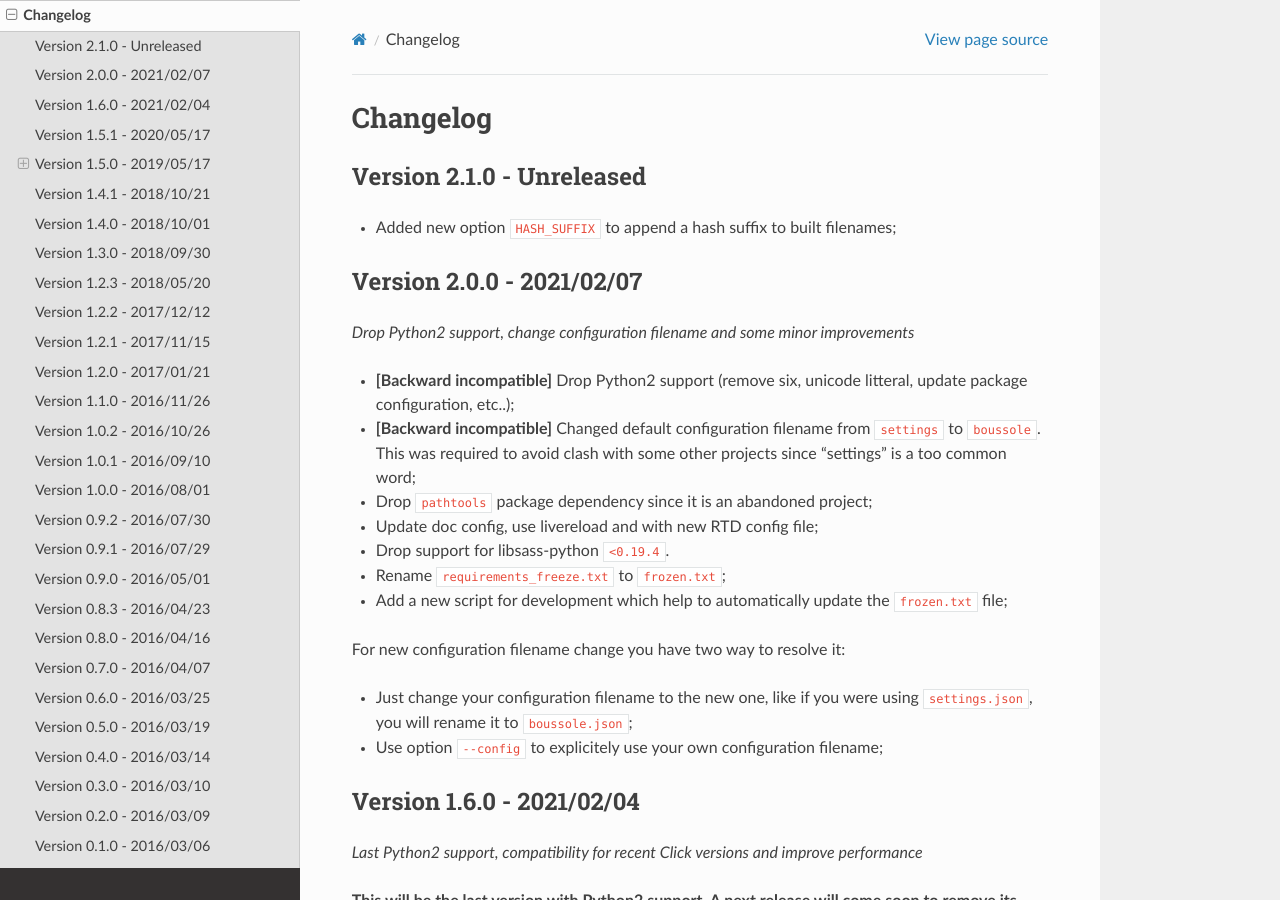
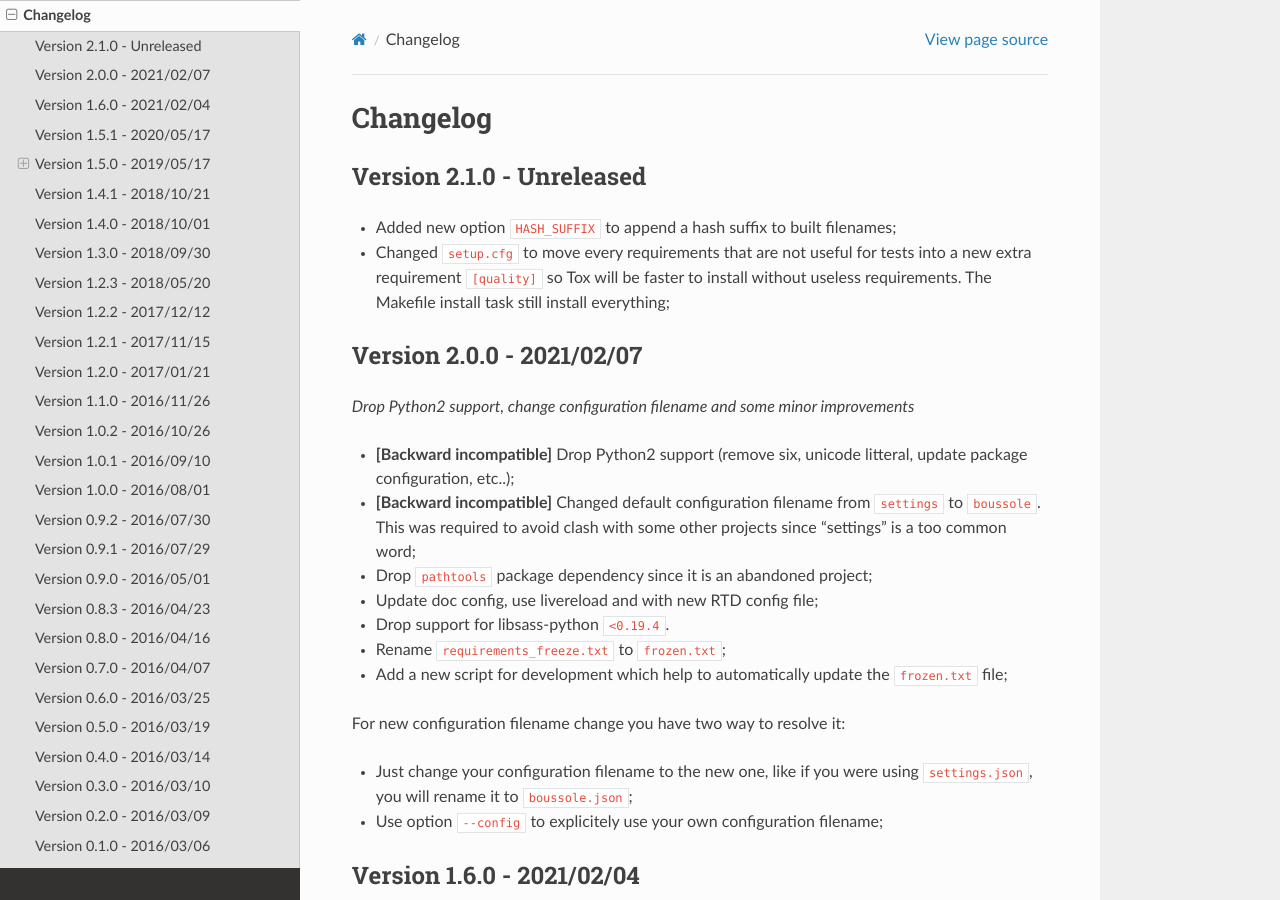
Before and after one commit to sveetch/boussole, a Sphinx documentation site: the page built from docs/changelog.rst, in a window 1280 px wide and 900 px high. Built offline with Sphinx 7.4.7 and the Read the Docs theme 2.0.0, drawn with Linux system fonts in a browser that asks for light colours.

Commit message:
[CHG] Move all quality requirement to a new extra requirement 'quality' to speed up Tox runs

```diff
--- a/docs/changelog.rst
+++ b/docs/changelog.rst
@@ -9,6 +9,9 @@ Version 2.1.0 - Unreleased
 --------------------------
 
 * Added new option ``HASH_SUFFIX`` to append a hash suffix to built filenames;
+* Changed ``setup.cfg`` to move every requirements that are not useful for tests into
+  a new extra requirement ``[quality]`` so Tox will be faster to install without
+  useless requirements. The Makefile install task still install everything;
 
 
 Version 2.0.0 - 2021/02/07
```
Also changed, not shown: setup.cfg (+4 -3 lines), 1 other file.
